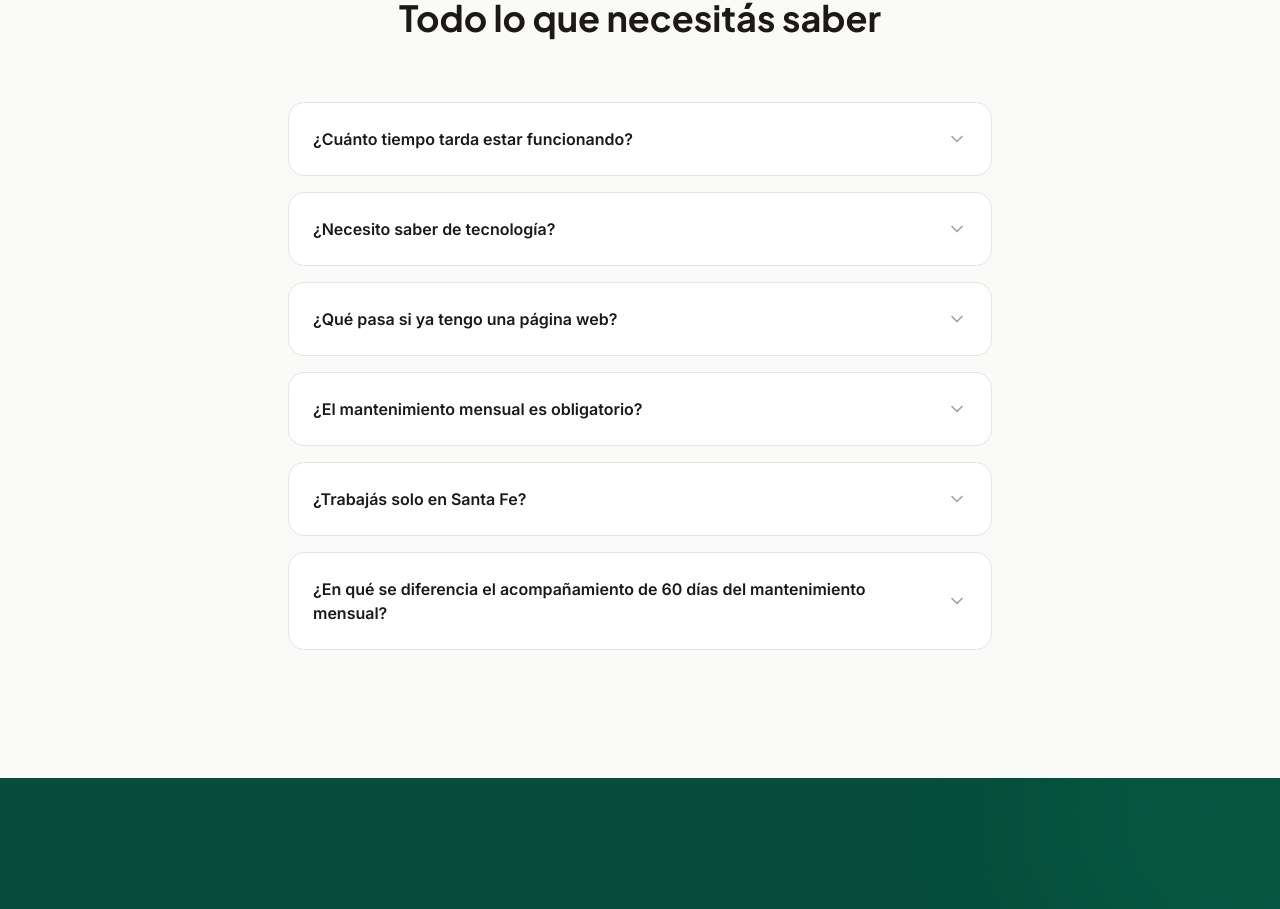
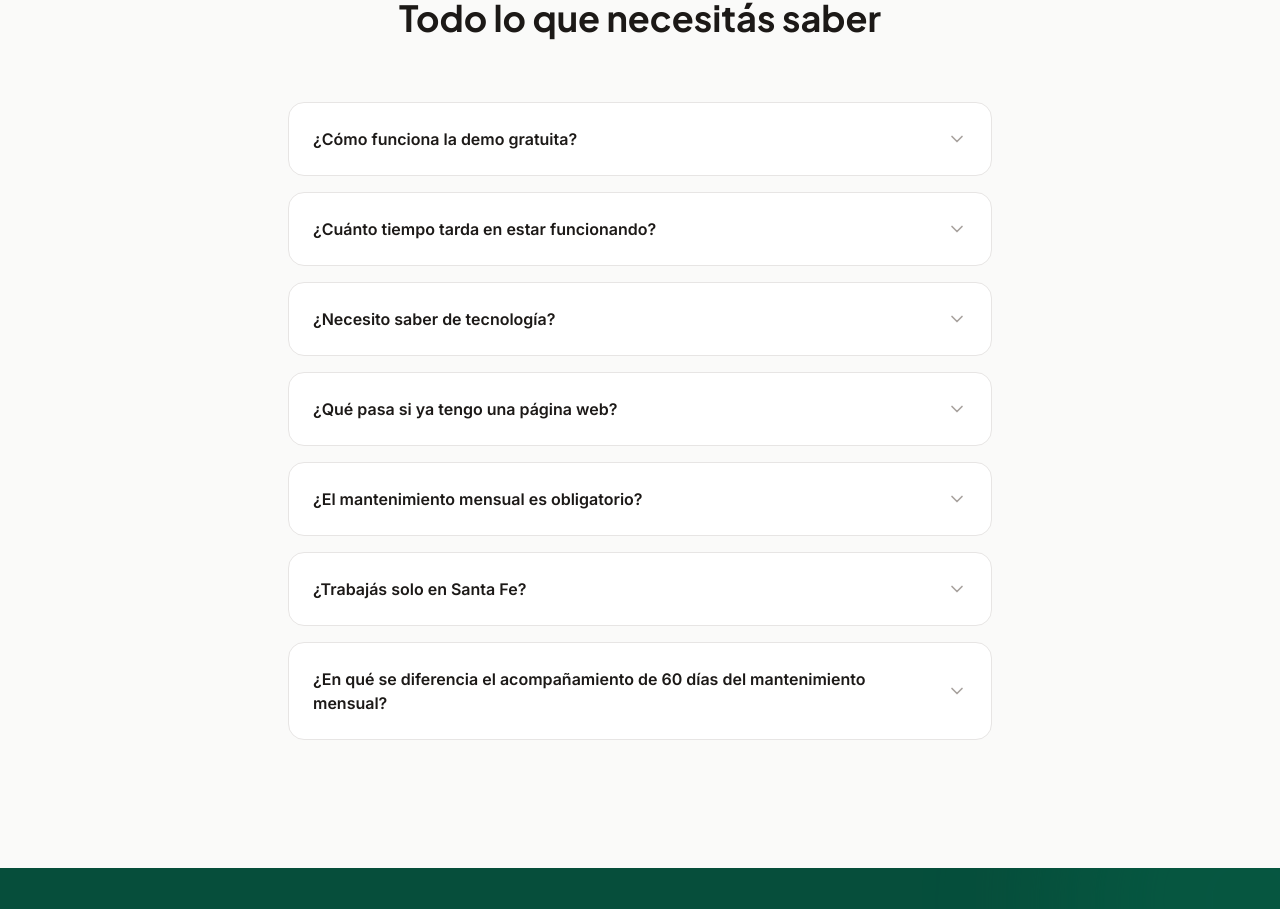
Before and after one commit to mati40115666-creator/mit-sistemas, a React (Vite) app: page / in a window 1280 px wide. Shown: the part 5994-6903 px from the top of the page. Built offline with nearby package versions, Linux system fonts and the light colour scheme.

Commit message:
descripción del cambio

```diff
--- a/src/components/FAQ.jsx
+++ b/src/components/FAQ.jsx
@@ -4,8 +4,12 @@ import { ChevronDown } from 'lucide-react'
 
 const FAQS = [
   {
-    q: '¿Cuánto tiempo tarda estar funcionando?',
-    a: 'Entre 2 y 4 semanas dependiendo de la complejidad. La primera semana es configuración, la segunda es capacitación y ajustes finales. Tu clínica no se detiene durante el proceso.'
+    q: '¿Cómo funciona la demo gratuita?',
+    a: 'Es una videollamada de 20 minutos por Google Meet o Zoom. Te muestro un entorno de demostración del sistema funcionando con datos representativos del rubro — turnos, stock, facturación, obras sociales. Sin instalaciones, sin que toques nada. Solo mirás cómo quedaría tu clínica digitalizada y hacés las preguntas que quieras. Sin compromiso de compra.'
+  },
+  {
+    q: '¿Cuánto tiempo tarda en estar funcionando?',
+    a: 'Entre 2 y 4 semanas dependiendo de la complejidad. La primer etapa es configuración, la segunda es capacitación y ajustes finales. Tu clínica no se detiene durante el proceso.'
   },
   {
     q: '¿Necesito saber de tecnología?',
@@ -24,8 +28,8 @@ const FAQS = [
     a: 'El trabajo es 100% remoto, así que atendemos todo Argentina. La capacitación es por videollamada y el soporte por WhatsApp. Sin costos extras por distancia.'
   },
   {
-  q: '¿En qué se diferencia el acompañamiento de 60 días del mantenimiento mensual?',
-  a: 'El acompañamiento es la etapa inicial intensiva — te ayudamos a cargar los primeros datos, ajustamos el sistema a tu flujo de trabajo y respondemos tus dudas en minutos. Una vez que lo manejás solo, esa etapa termina. El mantenimiento mensual es opcional y cubre actualizaciones de seguridad, backups automáticos y soporte técnico cuando surge algo puntual.'
+    q: '¿En qué se diferencia el acompañamiento de 60 días del mantenimiento mensual?',
+    a: 'El acompañamiento es la etapa inicial intensiva — te ayudamos a cargar los primeros datos, ajustamos el sistema a tu flujo de trabajo y respondemos tus dudas en minutos. Una vez que lo manejás solo, esa etapa termina. El mantenimiento mensual es opcional y cubre actualizaciones de seguridad, backups automáticos y soporte técnico cuando surge algo puntual.'
   },
 ]
 
```
